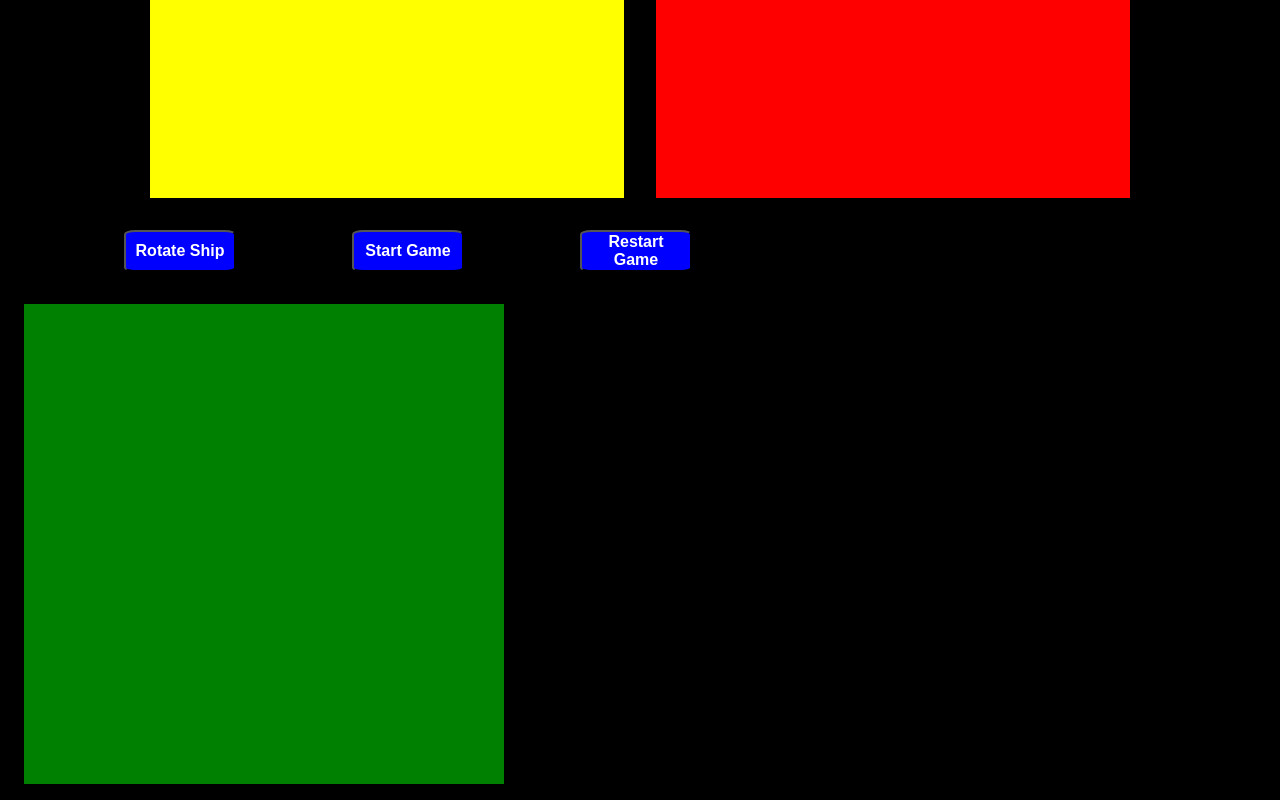
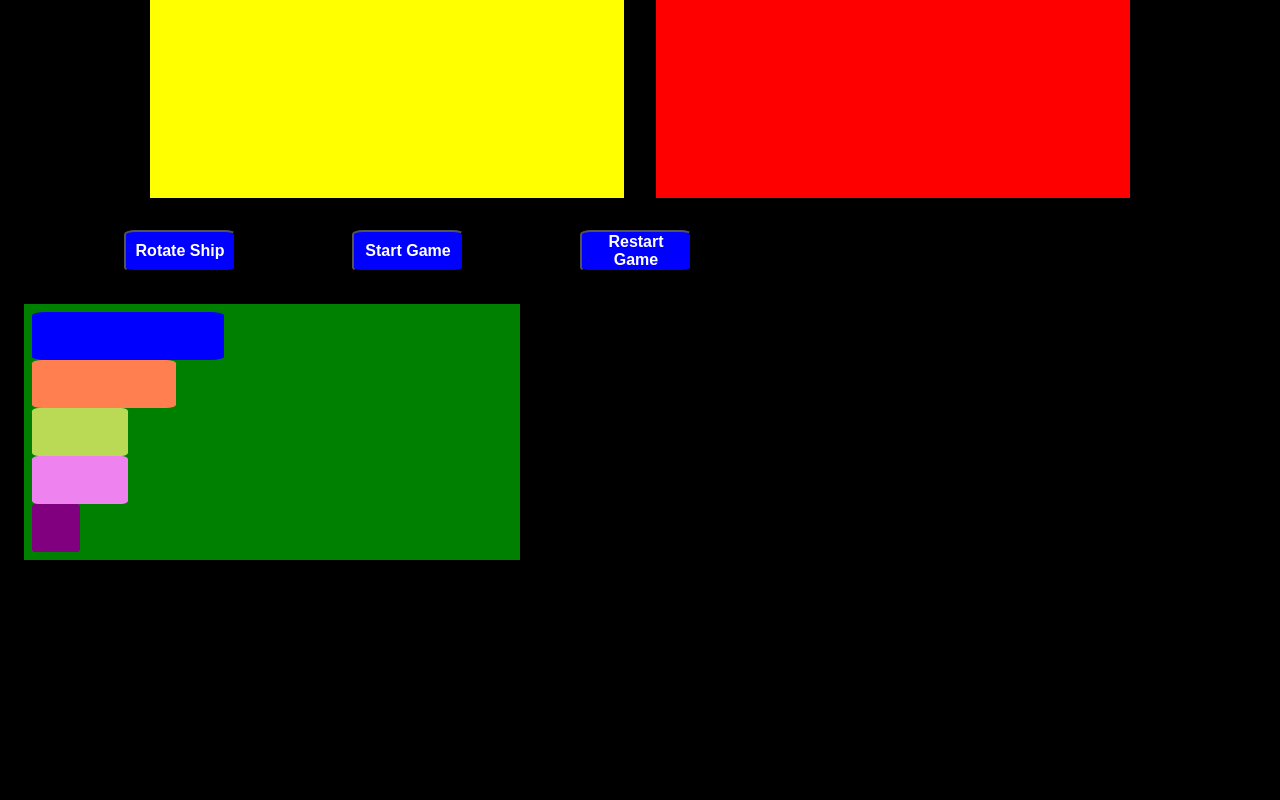
Before and after one commit to Forzafonz/BattleShip, a website: page public/index.html in a window 1280 px wide. Shown: the part 490-1290 px from the top of the page. After the commit the page ends 1050 px from the top, so only its background shows below. Drawn offline with nearby package versions, Linux system fonts and the light colour scheme.

Commit message:
Added ships

```diff
--- a/public/index.html
+++ b/public/index.html
@@ -53,7 +53,11 @@
 
   <div id = "ships-list">
 
-    <div></div>
+    <div id = "carrier"></div>
+    <div id = "battleship"></div>
+    <div id = "cruiser"></div>
+    <div id = "submarine"></div>
+    <div id = "destroyer"></div>
 
   </div>
 
--- a/sass/main.scss
+++ b/sass/main.scss
@@ -8,11 +8,14 @@
   margin-top: 12em;
 }
 
-@mixin battleship($shipcolor: black, $shipsize: 1) {
+@mixin battleship($shipcolor: black, $shipsize: 1, $order: 1) {
   height: 3em;
   width: 3em * $shipsize;
-  color:$shipcolor;
+  background-color:$shipcolor;
   border-radius: 7%;
+  z-index:10;
+  position: absolute;
+  margin-top: 3em * $order;
 }
 
 @mixin display(){
@@ -88,7 +91,25 @@ html {
     margin-top: 2em;
     display: flex;
     flex-direction: column;
+    z-index: 1;
+    position: absolute;
+    max-height: 15em;
+    padding: 0.5em;
 
+      #carrier{
+        @include battleship(blue, 4, 0);
+      }
+      #battleship{
+        @include battleship( coral, 3, 1);
+      }
+      #cruiser{
+        @include battleship(#BADA55, 2, 2);
+      }
+      #submarine{
+        @include battleship(violet, 2, 3);
+      }
+      #destroyer{
+        @include battleship( purple, 1, 4);
+      }
   }
-
 }
```
Also changed, not shown: public/styles/main.css.
